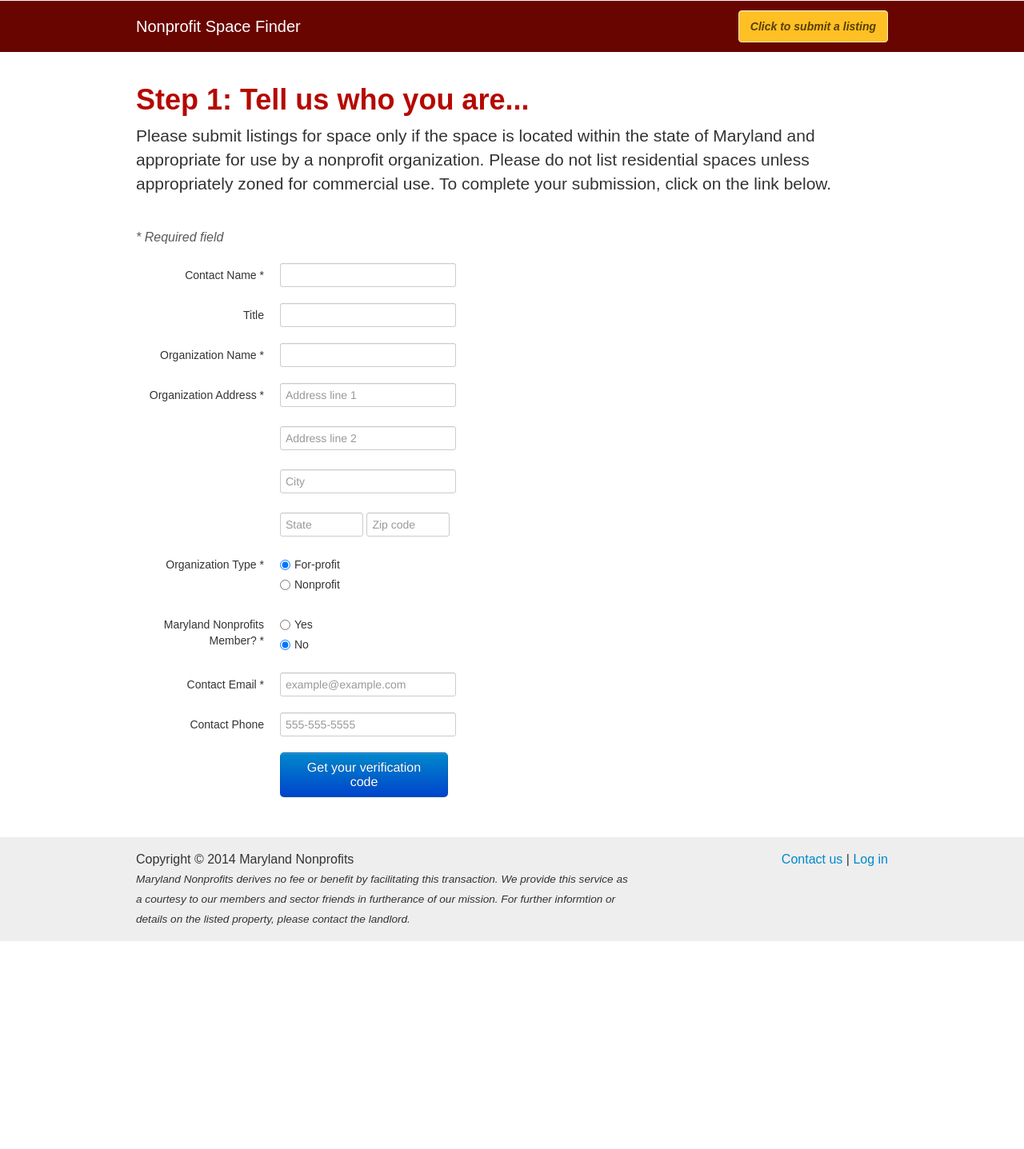
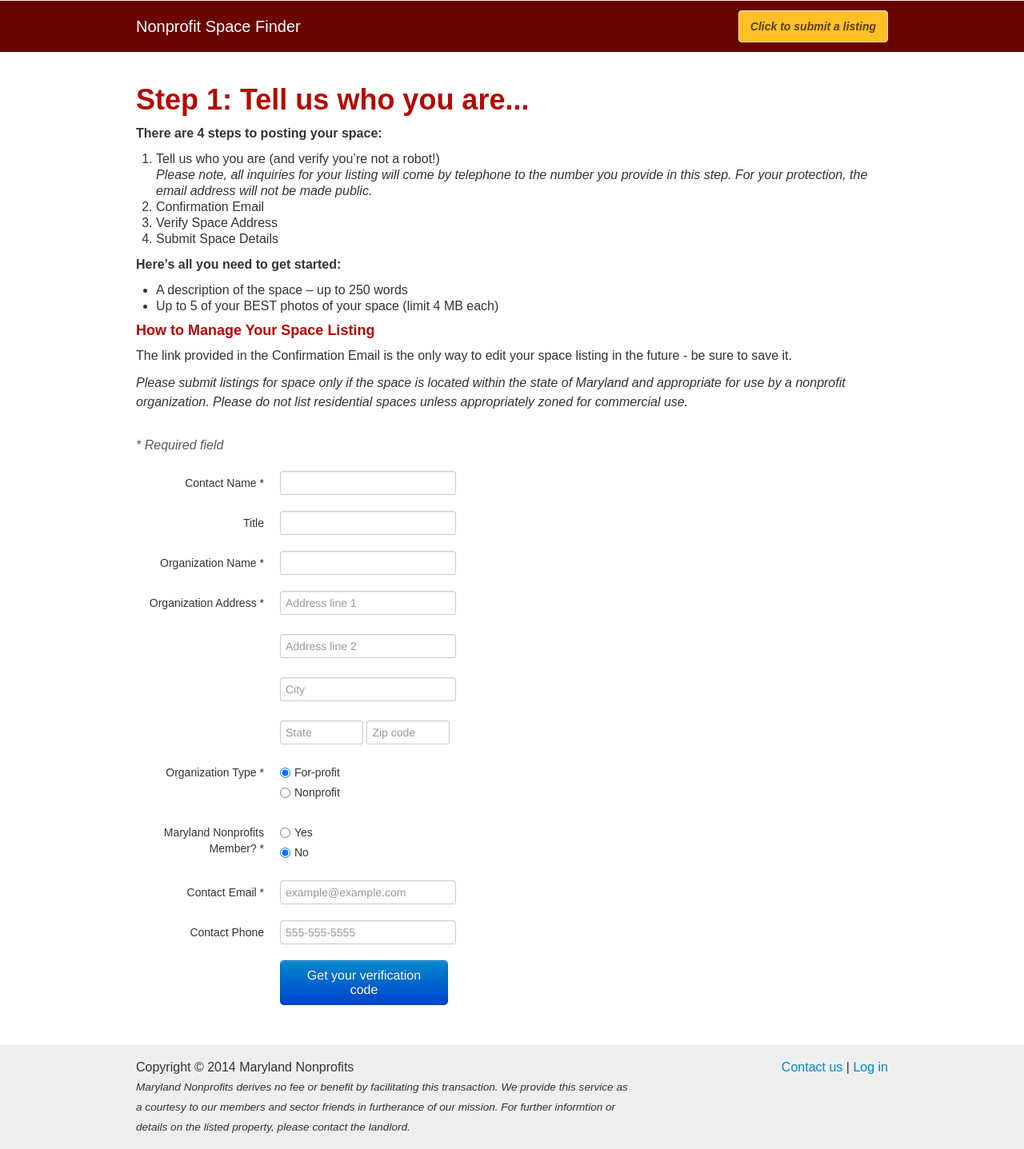
Before and after one commit to josephturnerjr/spacefinder, a Flask app: page /submit in a window 1280 px wide. Shown: the part 189-1626 px from the top of the page at 80% size. Before the commit the page ends 1366 px from the top, so only its background shows below. Run offline with Flask 2, Linux system fonts and the light colour scheme; style sheets or scripts are compiled from the project's sources; parts of the project's set-up code (start-up, migrations or seed data) failed here and were passed over; some libraries are stand-ins or nearby versions.

Commit message:
Extra language for submitters

```diff
--- a/spacefinder/templates/get-token.html
+++ b/spacefinder/templates/get-token.html
@@ -8,7 +8,41 @@
 <div id="header" class='banner'>
   <div class="container">
     <h1>Step 1: Tell us who you are...</h1>
-    <p class='lead'>Please submit listings for space only if the space is located within the state of Maryland and appropriate for use by a nonprofit organization. Please do not list residential spaces unless appropriately zoned for commercial use. To complete your submission, click on the link below.</p>
+    <p>
+<strong>There are 4 steps to posting your space:</strong>
+  <ol>
+    <li>
+Tell us who you are (and verify you’re not a robot!)
+<br /><em>Please note, all inquiries for your listing will come by telephone to the number you provide in this step. For your protection, the email address will not be made public.</em>
+    </li>
+    <li>
+Confirmation Email
+    </li>
+    <li>
+Verify Space Address
+  </li>
+    <li>
+Submit Space Details
+    </li>
+  </ol>
+</p>
+<p>
+<strong>Here’s all you need to get started:</strong>
+<ul>
+<li>
+A description of the space – up to 250 words
+</li>
+<li>
+Up to 5 of your BEST photos of your space (limit 4 MB each)
+</li>
+</ul>
+</p>
+<h4>How to Manage Your Space Listing</h4>
+<p>
+ The link provided in the Confirmation Email is the only way to edit your space listing in the future - be sure to save it.
+</p>
+
+    <p><em>Please submit listings for space only if the space is located within the state of Maryland and appropriate for use by a nonprofit organization. Please do not list residential spaces unless appropriately zoned for commercial use.</em></p>
   </div>
 </div>
 <div class='submit'>
```
